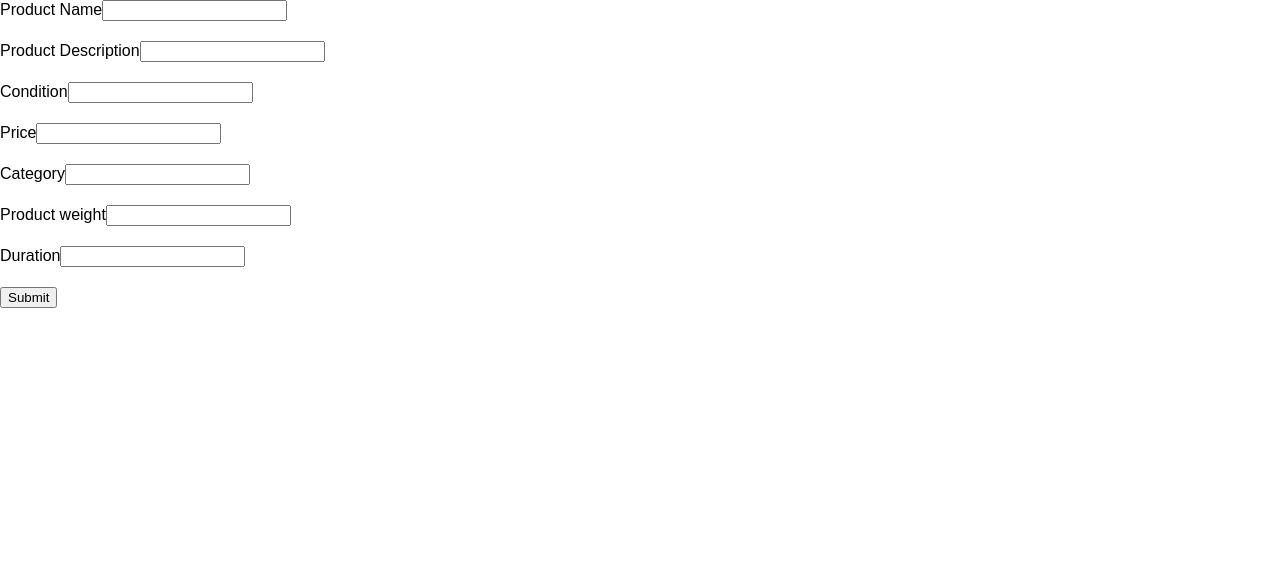
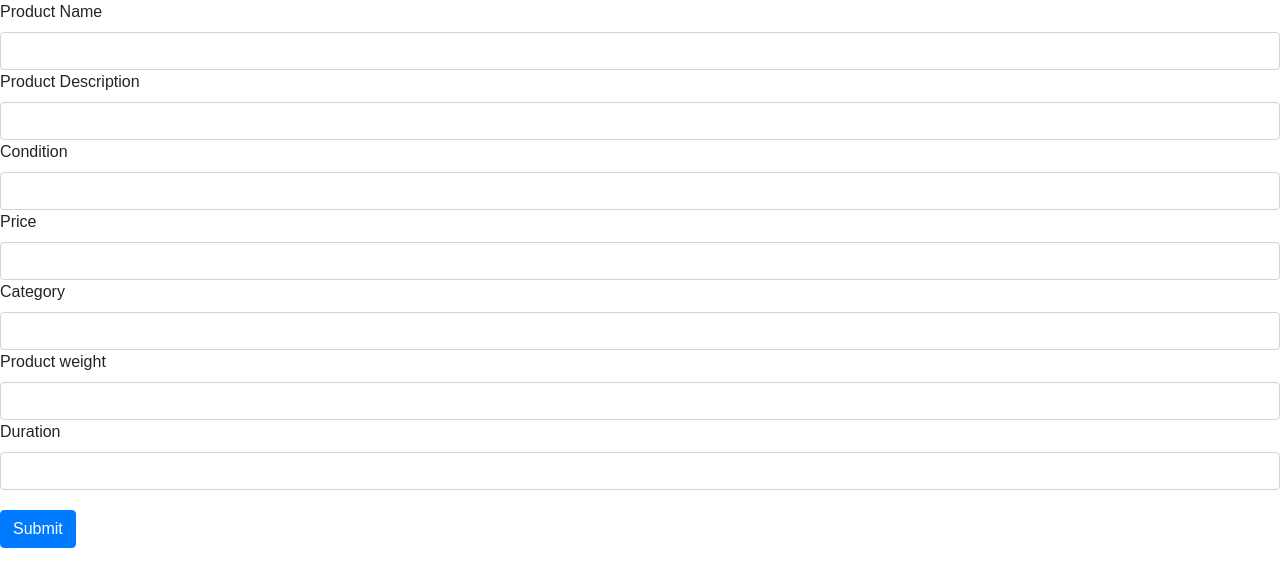
Before and after one commit to KierratyskeskusProject/kierratyskeskus-app, a React (Create React App) app in the folder client/: page / in a window 1280 px wide. Shown: the top 586 px of the page. Built offline with nearby package versions, Linux system fonts and the light colour scheme.

Commit message:
Added bootstarp and small style changes

```diff
--- a/client/public/index.html
+++ b/client/public/index.html
@@ -10,6 +10,7 @@
     -->
     <link rel="manifest" href="%PUBLIC_URL%/manifest.json">
     <link rel="shortcut icon" href="%PUBLIC_URL%/favicon.ico">
+    <link rel="stylesheet" href="https://stackpath.bootstrapcdn.com/bootstrap/4.1.3/css/bootstrap.min.css" integrity="sha384-MCw98/SFnGE8fJT3GXwEOngsV7Zt27NXFoaoApmYm81iuXoPkFOJwJ8ERdknLPMO" crossorigin="anonymous">
     <!--
       Notice the use of %PUBLIC_URL% in the tags above.
       It will be replaced with the URL of the `public` folder during the build.
--- a/client/src/App.css
+++ b/client/src/App.css
@@ -1,4 +1,4 @@
-.App{
+/*.App{
   width: 100%;
   background: #F00;
 }
@@ -27,3 +27,11 @@
     border-bottom: 1px solid #CCC;
     height:150px;
 }
+
+form {
+ display: inline-block;
+}
+*/
+.btn {
+  margin-top: 20px;
+}
--- a/client/src/components/AddItemForm.js
+++ b/client/src/components/AddItemForm.js
@@ -21,11 +21,10 @@
   render() {
     const { handleSubmit } = this.props;
     return (
-      <div>
+      <div className="form-group">
         <form onSubmit={handleSubmit}>
           {this.renderFields()}
-          <button type="submit">Submit</button>
-
+          <button className="btn btn-primary" type="submit">Submit</button>
         </form>
       </div>
     );
--- a/client/src/components/InputComponent.js
+++ b/client/src/components/InputComponent.js
@@ -1,8 +1,8 @@
 import React from 'react';
 
 export default ({ input, label }) => (
-  <div className="input">
+  <div>
     <label>{label}</label>
-    <input {...input} type="text" style={{ marginBottom: '20px' }} />
+    <input {...input} type="text" className="form-control" />
   </div>
 );
```
Also changed, not shown: 1 other file (tests, documents, lock files or other folders). Lines whose indentation alone changed are shown as unchanged.
